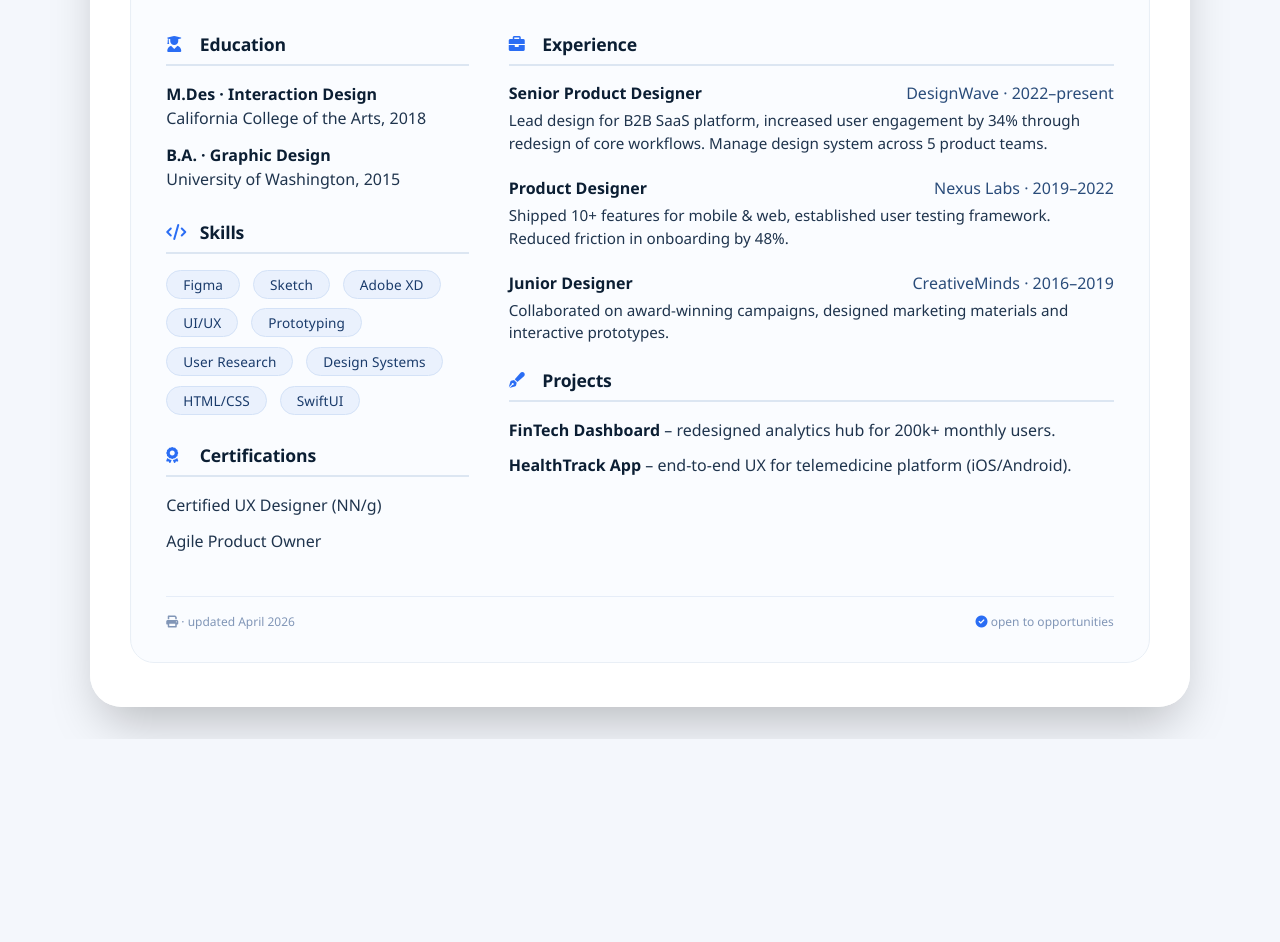
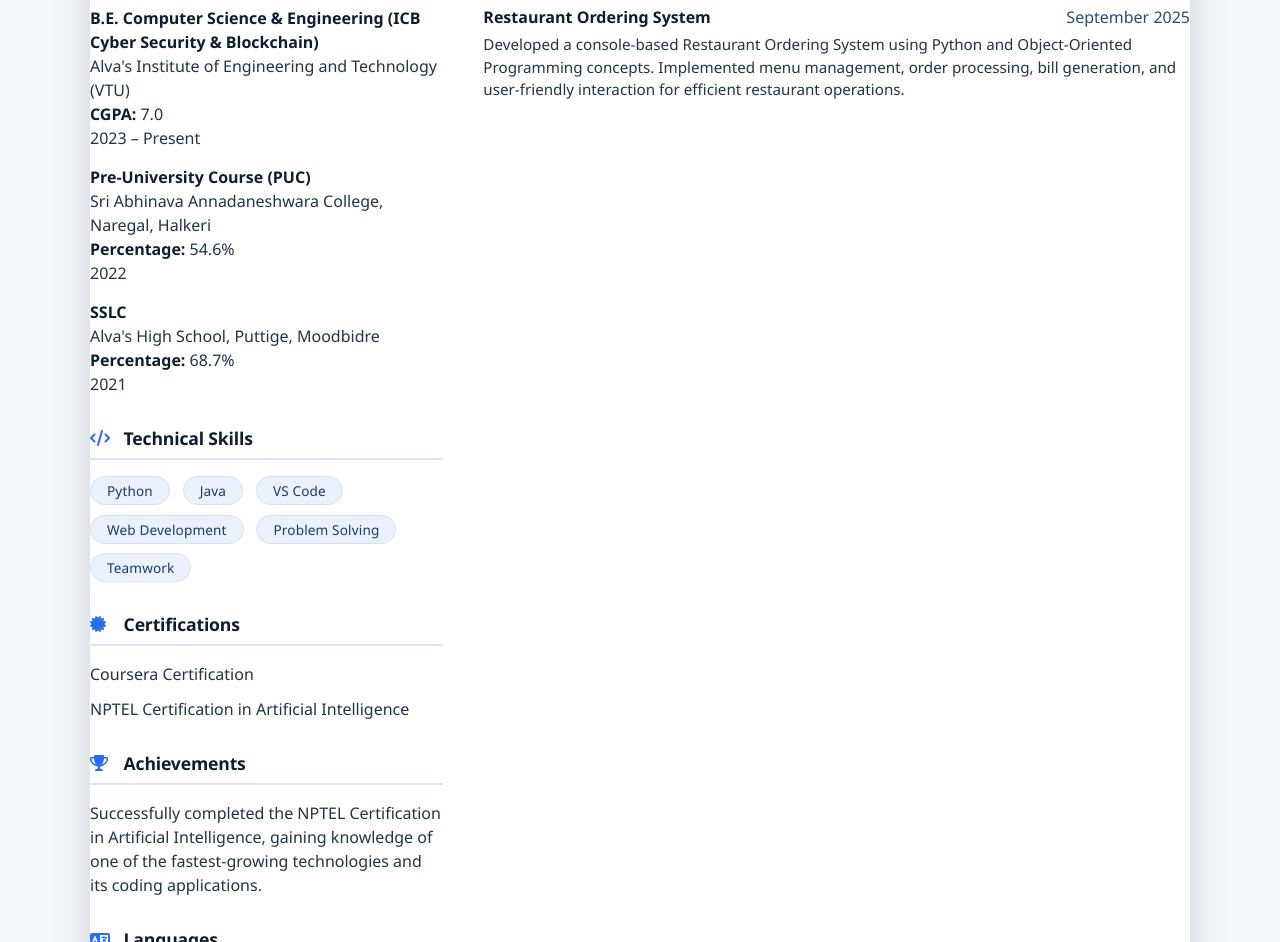
Before and after one commit to rakshithasudi428-sketch/Myresume, a plain HTML site: page index.html in a window 1280 px wide. Shown: the part 372-1314 px from the top of the page. Before the commit the page ends 1111 px from the top, so only its background shows below. Drawn offline with Linux system fonts and the light colour scheme.

Commit message:
Update index.html

```diff
--- a/index.html
+++ b/index.html
@@ -312,98 +312,147 @@
         </a>
       </div>
     </div>
+<!-- ========== RESUME CONTENT ========== -->
 
-    <!-- resume content (view) -->
-    <div class="resume-body" id="resumeView">
-      <div class="resume-preview">
-        <!-- ========== RESUME CONTENT ========== -->
-        <h2>Alexandra Chen</h2>
-        <div class="title">Senior Product Designer · UX Lead</div>
+<h2>RAKSHITHA IRAPPA SUDI</h2>
+
+<div class="title">Computer Science Engineering Student (Cyber Security & Blockchain)</div>
 
 <div class="contact-row">
-          <span><i class="fas fa-envelope"></i> alex.chen@design.studio</span>
-          <span><i class="fas fa-phone-alt"></i> +1 (415) 867‑5309</span>
-          <span><i class="fas fa-map-pin"></i> San Francisco, CA</span>
-          <span><i class="fab fa-linkedin"></i> linkedin.com/in/alexchen</span>
+    <span><i class="fas fa-phone-alt"></i> +91 8431484722</span>
+    <span><i class="fas fa-envelope"></i> rakshithasudi428@gmail.com</span>
+    <span><i class="fas fa-map-marker-alt"></i> Mangaluru, Karnataka</span>
+    <span><i class="fab fa-linkedin"></i> linkedin.com/in/rakshitha-sudi-b27ba4386</span>
+</div>
+
+<div class="resume-section">
+    <h3><i class="fas fa-bullseye"></i> Career Objective</h3>
+    <p>
+        ICB Blockchain student with a strong academic foundation and analytical
+        thinking skills. Passionate about software development and emerging
+        technologies. Seeking opportunities to apply technical knowledge,
+        enhance problem-solving abilities, and contribute to innovative
+        software projects.
+    </p>
 </div>
 
 <div class="resume-grid">
-          <!-- left column -->
+
+    <!-- LEFT COLUMN -->
+
     <div>
+
         <div class="resume-section">
             <h3><i class="fas fa-user-graduate"></i> Education</h3>
+
             <ul>
-                <li><strong>M.Des · Interaction Design</strong><br />California College of the Arts, 2018</li>
-                <li style="margin-top: 0.8rem;"><strong>B.A. · Graphic Design</strong><br />University of Washington, 2015</li>
+
+                <li>
+                    <strong>B.E. Computer Science & Engineering (ICB Cyber Security & Blockchain)</strong><br>
+                    Alva's Institute of Engineering and Technology (VTU)<br>
+                    <strong>CGPA:</strong> 7.0<br>
+                    2023 – Present
+                </li>
+
+                <li style="margin-top:15px;">
+                    <strong>Pre-University Course (PUC)</strong><br>
+                    Sri Abhinava Annadaneshwara College, Naregal, Halkeri<br>
+                    <strong>Percentage:</strong> 54.6%<br>
+                    2022
+                </li>
+
+                <li style="margin-top:15px;">
+                    <strong>SSLC</strong><br>
+                    Alva's High School, Puttige, Moodbidre<br>
+                    <strong>Percentage:</strong> 68.7%<br>
+                    2021
+                </li>
+
             </ul>
         </div>
 
-            <div class="resume-section" style="margin-top: 1.8rem;">
-              <h3><i class="fas fa-code"></i> Skills</h3>
+        <div class="resume-section" style="margin-top:30px;">
+            <h3><i class="fas fa-code"></i> Technical Skills</h3>
+
             <div class="skill-tags">
-                <span class="skill-tag">Figma</span>
-                <span class="skill-tag">Sketch</span>
-                <span class="skill-tag">Adobe XD</span>
-                <span class="skill-tag">UI/UX</span>
-                <span class="skill-tag">Prototyping</span>
-                <span class="skill-tag">User Research</span>
-                <span class="skill-tag">Design Systems</span>
-                <span class="skill-tag">HTML/CSS</span>
-                <span class="skill-tag">SwiftUI</span>
+                <span class="skill-tag">Python</span>
+                <span class="skill-tag">Java</span>
+                <span class="skill-tag">VS Code</span>
+                <span class="skill-tag">Web Development</span>
+                <span class="skill-tag">Problem Solving</span>
+                <span class="skill-tag">Teamwork</span>
             </div>
         </div>
 
-            <div class="resume-section" style="margin-top: 1.8rem;">
-              <h3><i class="fas fa-award"></i> Certifications</h3>
+        <div class="resume-section" style="margin-top:30px;">
+            <h3><i class="fas fa-certificate"></i> Certifications</h3>
+
             <ul>
-                <li>Certified UX Designer (NN/g)</li>
-                <li>Agile Product Owner</li>
+                <li>Coursera Certification</li>
+                <li>NPTEL Certification in Artificial Intelligence</li>
             </ul>
         </div>
+
+        <div class="resume-section" style="margin-top:30px;">
+            <h3><i class="fas fa-trophy"></i> Achievements</h3>
+
+            <ul>
+                <li>
+                    Successfully completed the NPTEL Certification in
+                    Artificial Intelligence, gaining knowledge of one of the
+                    fastest-growing technologies and its coding applications.
+                </li>
+            </ul>
         </div>
 
-          <!-- right column: experience -->
-          <div>
-            <div class="resume-section">
-              <h3><i class="fas fa-briefcase"></i> Experience</h3>
-              <div class="job-item">
-                <div class="job-header">
-                  <span>Senior Product Designer</span>
-                  <span class="company">DesignWave · 2022–present</span>
-                </div>
-                <p>Lead design for B2B SaaS platform, increased user engagement by 34% through redesign of core workflows. Manage design system across 5 product teams.</p>
-              </div>
-              <div class="job-item">
-                <div class="job-header">
-                  <span>Product Designer</span>
-                  <span class="company">Nexus Labs · 2019–2022</span>
-                </div>
-                <p>Shipped 10+ features for mobile & web, established user testing framework. Reduced friction in onboarding by 48%.</p>
-              </div>
-              <div class="job-item">
-                <div class="job-header">
-                  <span>Junior Designer</span>
-                  <span class="company">CreativeMinds · 2016–2019</span>
-                </div>
-                <p>Collaborated on award‑winning campaigns, designed marketing materials and interactive prototypes.</p>
-              </div>
+        <div class="resume-section" style="margin-top:30px;">
+            <h3><i class="fas fa-language"></i> Languages</h3>
+
+            <ul>
+                <li>English</li>
+                <li>Kannada</li>
+            </ul>
         </div>
 
-            <div class="resume-section" style="margin-top: 1.5rem;">
-              <h3><i class="fas fa-pen-fancy"></i> Projects</h3>
-              <ul>
-                <li><strong>FinTech Dashboard</strong> – redesigned analytics hub for 200k+ monthly users.</li>
-                <li><strong>HealthTrack App</strong> – end‑to‑end UX for telemedicine platform (iOS/Android).</li>
-              </ul>
     </div>
+
+    <!-- RIGHT COLUMN -->
+
+    <div>
+
+        <div class="resume-section">
+
+            <h3><i class="fas fa-laptop-code"></i> Projects</h3>
+
+            <div class="job-item">
+
+                <div class="job-header">
+                    <span>Restaurant Ordering System</span>
+                    <span class="company">September 2025</span>
                 </div>
+
+                <p>
+                    Developed a console-based Restaurant Ordering System using
+                    Python and Object-Oriented Programming concepts.
+                    Implemented menu management, order processing, bill
+                    generation, and user-friendly interaction for efficient
+                    restaurant operations.
+                </p>
+
             </div>
-        <!-- tiny footer note (just for style) -->
-        <div style="margin-top: 2rem; font-size: 0.75rem; color: #8196b7; border-top: 1px solid #e6edf8; padding-top: 1rem; display: flex; justify-content: space-between; flex-wrap: wrap;">
-          <span><i class="fas fa-print"></i>  ·  updated April 2026</span>
-          <span><i class="fas fa-check-circle" style="color: #2a6df4;"></i>  open to opportunities</span>
+
         </div>
+
+    </div>
+
+</div>
+
+<div style="margin-top:30px;border-top:1px solid #ddd;padding-top:15px;text-align:center;color:#666;">
+    © 2026 RAKSHITHA IRAPPA SUDI | Resume
+</div>
+
 <!-- ========== END RESUME CONTENT ========== -->
+
       </div>
     </div>
   </div>
```
Lines whose indentation alone changed are shown as unchanged.
